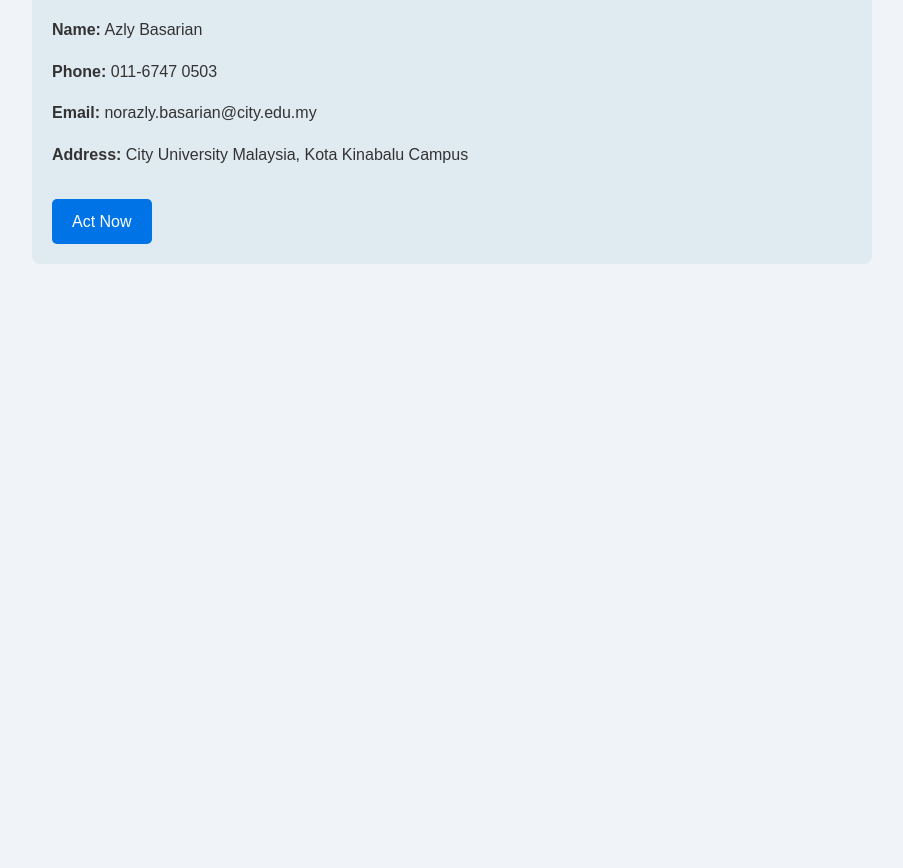
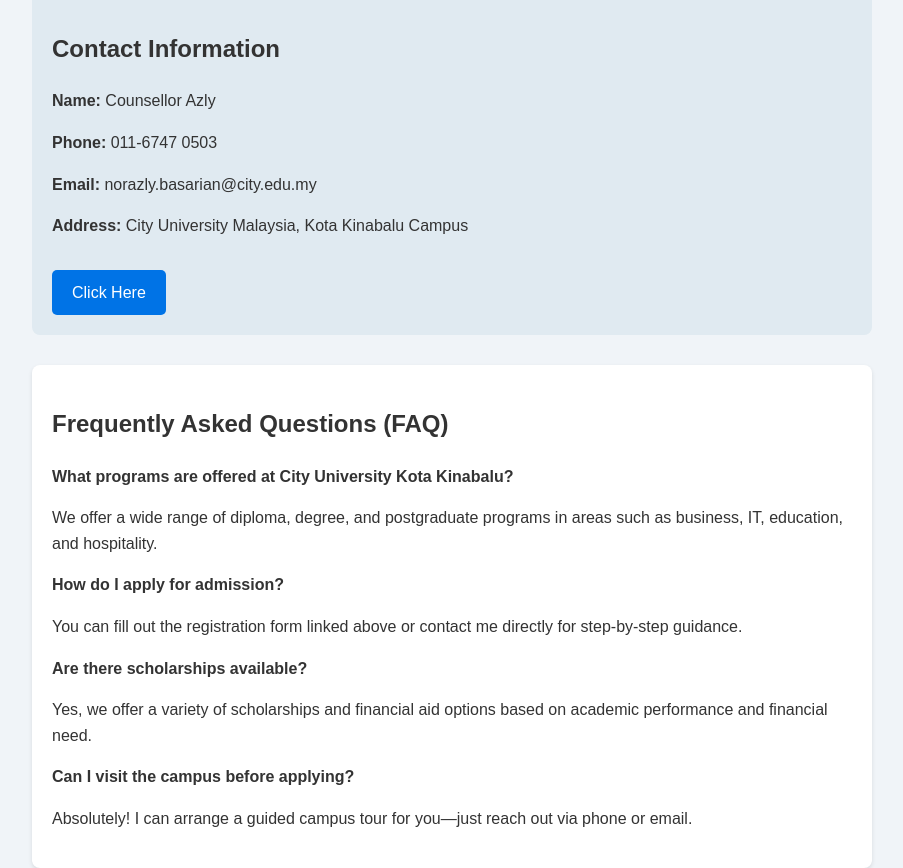
Before and after one commit to azlyb/counsellor, a plain HTML site: page index.html in a window 1280 px wide. Shown: the part 663-1531 px from the top of the page, without its empty margins (188-1091 px from the left). Before the commit the page ends 927 px from the top, so only its background shows below. Drawn offline with Linux system fonts and the light colour scheme.

Commit message:
Update index.html

```diff
--- a/index.html
+++ b/index.html
@@ -4,6 +4,9 @@
   <meta charset="UTF-8" />
   <meta name="viewport" content="width=device-width, initial-scale=1.0" />
   <title>Counsellor - City University Kota Kinabalu</title>
+  <meta name="description" content="Personal website of a student recruiter and counsellor at City University Malaysia, Kota Kinabalu campus. Get guidance on admissions, programs, and scholarships." />
+  <meta name="keywords" content="City University Malaysia, Kota Kinabalu, Counsellor, Student Recruiter, University Admissions" />
+  <meta name="author" content="[Your Name]" />
   <style>
     body {
       font-family: Arial, sans-serif;
@@ -41,6 +44,30 @@
     .cta-button:hover {
       background-color: #005bb5;
     }
+    .profile-img {
+      display: block;
+      max-width: 150px;
+      margin: 20px auto;
+      border-radius: 50%;
+      box-shadow: 0 4px 8px rgba(0, 0, 0, 0.1);
+    }
+    .faq {
+      background-color: #ffffff;
+      border-radius: 8px;
+      padding: 20px;
+      margin-top: 30px;
+      box-shadow: 0 2px 4px rgba(0, 0, 0, 0.1);
+    }
+    .faq h3 {
+      margin-top: 0;
+    }
+    .faq-item {
+      margin-bottom: 15px;
+    }
+    .faq-item strong {
+      display: block;
+      margin-bottom: 5px;
+    }
   </style>
 </head>
 <body>
@@ -50,6 +77,8 @@
   </header>
 
   <section>
+    <img src="[link-to-your-photo.jpg]" alt="Professional Photo" class="profile-img" />
+
     <h2>About Me</h2>
     <p>Hello! I'm a Counsellor and Student Recruiter at City University Malaysia for the Kota Kinabalu campus. I specialize in guiding prospective students through the admissions process, providing personalized advice, and helping students choose the right program that matches their interests and career goals.</p>
 
@@ -65,11 +94,31 @@
 
   <section class="contact">
     <h2>Contact Information</h2>
-    <p><strong>Name:</strong> Azly Basarian</p>
+    <p><strong>Name:</strong> Counsellor Azly</p>
     <p><strong>Phone:</strong> 011-6747 0503</p>
     <p><strong>Email:</strong> norazly.basarian@city.edu.my</p>
     <p><strong>Address:</strong> City University Malaysia, Kota Kinabalu Campus</p>
-    <a href="https://forms.gle/cYCHDevVEjGcvVb97" target="_blank" class="cta-button">Act Now</a>
+    <a href="https://forms.gle/kmjpnvuyYhc6HvUG9" target="_blank" class="cta-button">Click Here</a>
+  </section>
+
+  <section class="faq">
+    <h2>Frequently Asked Questions (FAQ)</h2>
+    <div class="faq-item">
+      <strong>What programs are offered at City University Kota Kinabalu?</strong>
+      <p>We offer a wide range of diploma, degree, and postgraduate programs in areas such as business, IT, education, and hospitality.</p>
+    </div>
+    <div class="faq-item">
+      <strong>How do I apply for admission?</strong>
+      <p>You can fill out the registration form linked above or contact me directly for step-by-step guidance.</p>
+    </div>
+    <div class="faq-item">
+      <strong>Are there scholarships available?</strong>
+      <p>Yes, we offer a variety of scholarships and financial aid options based on academic performance and financial need.</p>
+    </div>
+    <div class="faq-item">
+      <strong>Can I visit the campus before applying?</strong>
+      <p>Absolutely! I can arrange a guided campus tour for you—just reach out via phone or email.</p>
+    </div>
   </section>
 </body>
 </html>
```
